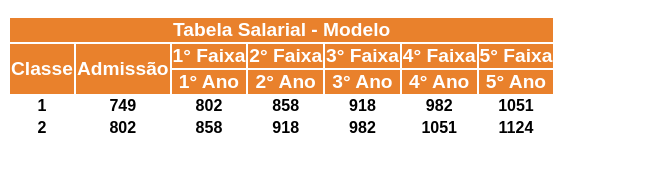
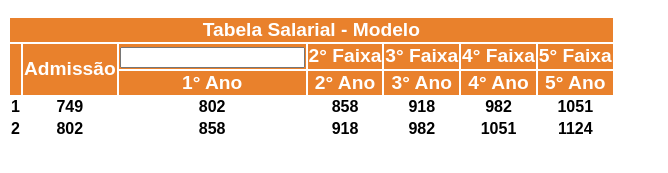
Before and after one commit to laurolabegaline/Starter-Html, a plain HTML site: page Projeto 2 - tabelas/index3.html in a window 1280 px wide. Shown: the part 441-614 px from the top of the page, without its empty margins (0-668 px from the left). Drawn offline with Linux system fonts and the light colour scheme.

Commit message:
Update index3.html

```diff
--- a/Projeto 2 - tabelas/index3.html
+++ b/Projeto 2 - tabelas/index3.html
@@ -37,9 +37,9 @@
                   <th colspan="7">Tabela Salarial - Modelo</th>
                </tr>
                <tr>
-                  <th rowspan="2">Classe</th>
+                  <th rowspan="2"></th>
                   <th rowspan="2">Admissão</th>
-                  <th>1° Faixa</th>
+                  <th><input></input></th>
                   <th>2° Faixa</th>
                   <th>3° Faixa</th>
                   <th>4° Faixa</th>
```
